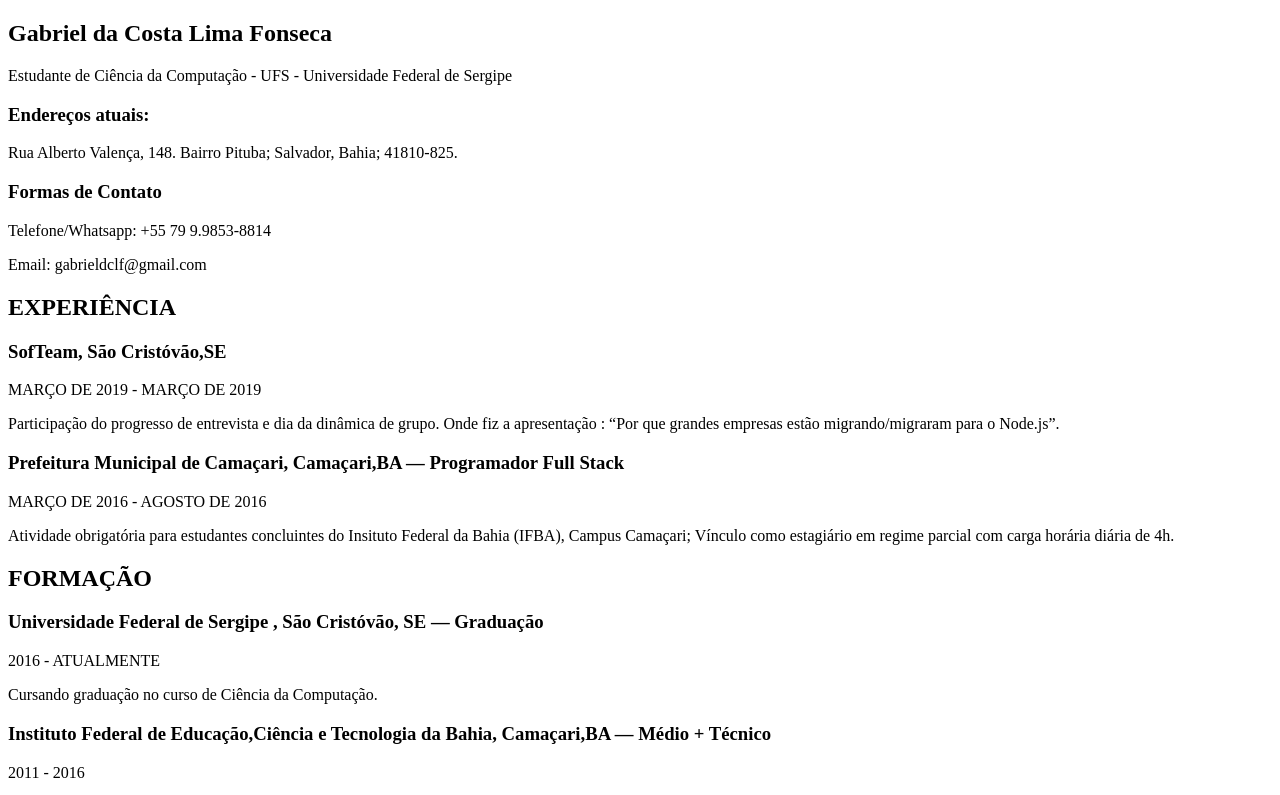
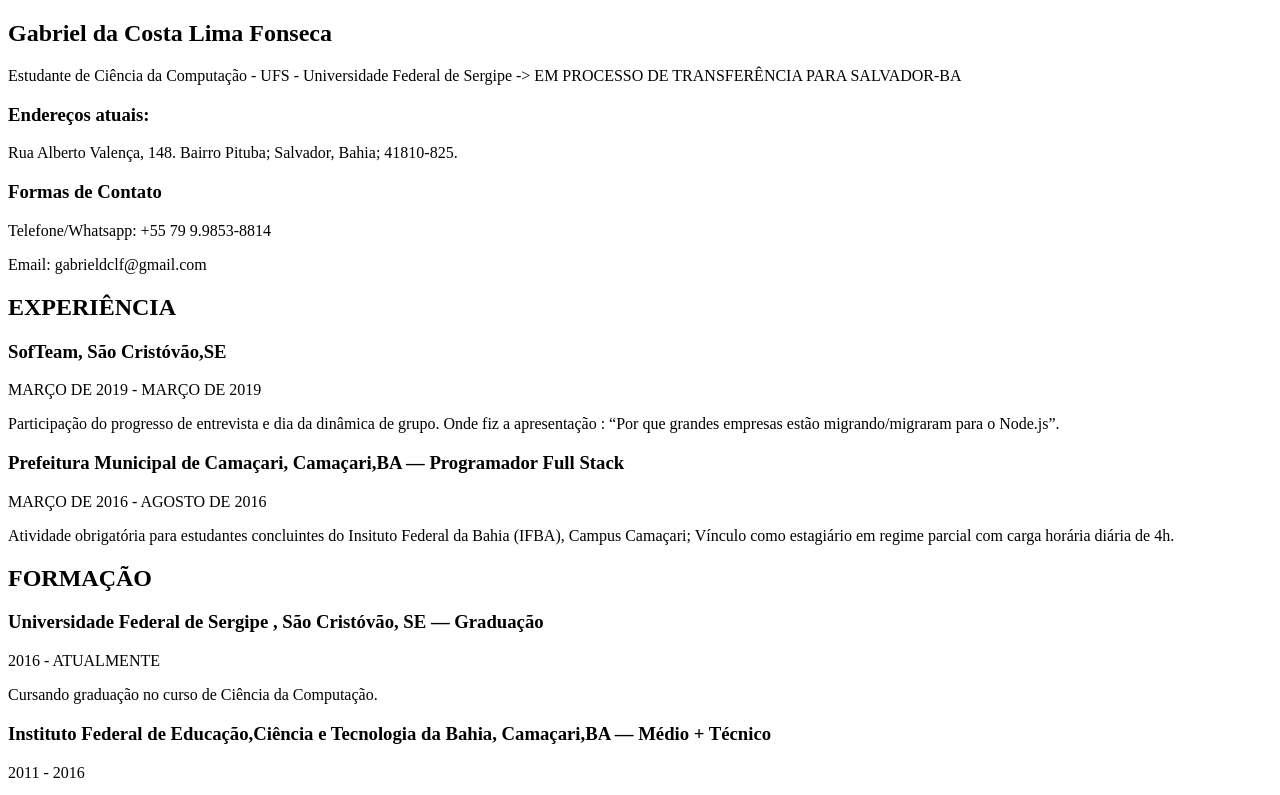
Before and after one commit to gabrielclf/gabrielclf.github.io, a plain HTML site: page index.html in a window 1280 px wide. Shown: the top 795 px of the page. Drawn offline with Linux system fonts and the light colour scheme.

Commit message:
Update Função atual
mudança pra salvador

```diff
--- a/index.html
+++ b/index.html
@@ -6,7 +6,7 @@
   </head>
   <body>
     <h2>Gabriel da Costa Lima Fonseca</h2>
-    <p>Estudante de Ciência da Computação - UFS - Universidade Federal de Sergipe</p>
+    <p>Estudante de Ciência da Computação - UFS - Universidade Federal de Sergipe -> EM PROCESSO DE TRANSFERÊNCIA PARA SALVADOR-BA</p>
 	<h3>Endereços atuais: </h3>
 	<p>Rua Alberto Valença, 148. Bairro Pituba; Salvador, Bahia; 41810-825. </p>
 	<h3> Formas de Contato </h3>
```
